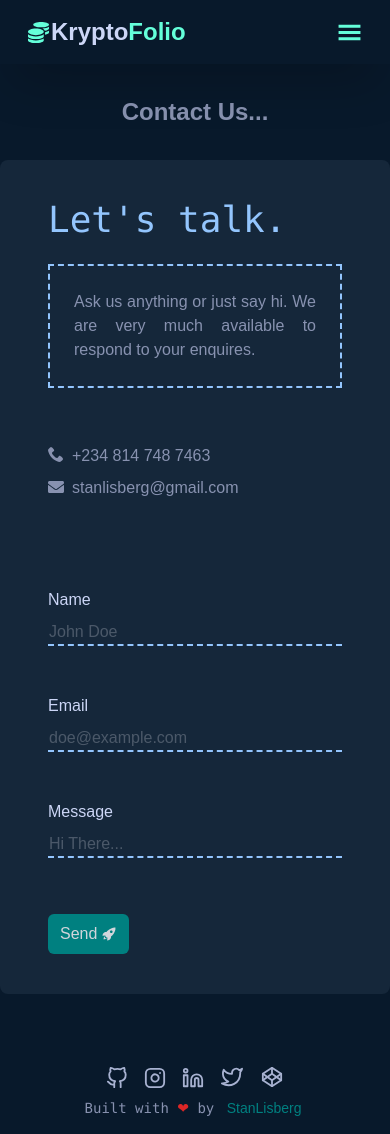
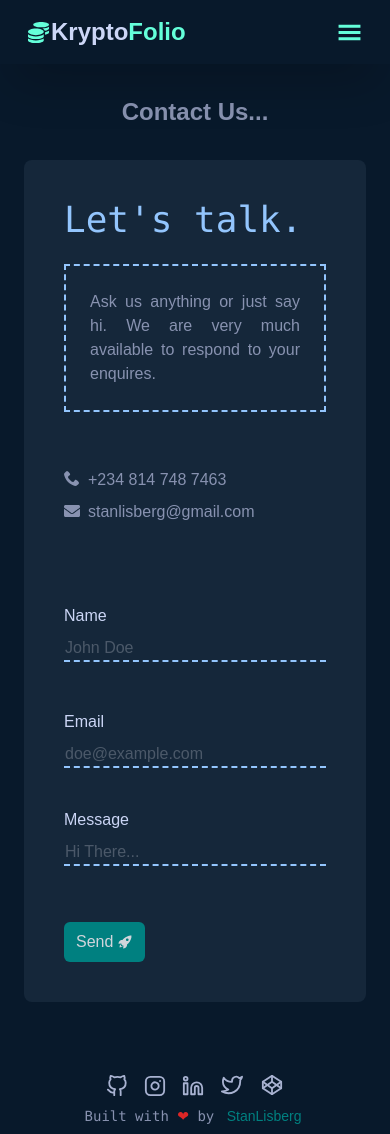
Before and after one commit to Stanlisberg/Kryptofolio, a React (Create React App) app: page /Contact in a window 390 px wide. Built offline with nearby package versions, Linux system fonts and the light colour scheme; no server answers.

Commit message:
Fix: adjustment to container width

```diff
--- a/src/components/TrendingCoins/Trending.jsx
+++ b/src/components/TrendingCoins/Trending.jsx
@@ -10,7 +10,7 @@ function Trending() {
   }, []);
 
   return (
-    <div className="trend-container my-10 mb-10 py-4  pb-10 mx-auto rounded-lg ">
+    <div className="trend-container my-10 mb-10 py-4  pb-10 mx-6 xl:mx-auto rounded-lg ">
       <h1 className=" py-4 pl-4 ml-1"
            style={{
               fontSize: "30px",
--- a/src/components/TrendingCoins/TrendingItem.jsx
+++ b/src/components/TrendingCoins/TrendingItem.jsx
@@ -2,9 +2,9 @@ function TrendingItem( {coin} ) {
 
   return (
     <div
-      className="rounded-2xl bg-gray flex justify-between p-4 hover:scale-95 ease-in duration-200"
+      className="rounded-2xl bg-gray flex justify-between p-4 hover:scale-95 ease-in duration-200 overflow-x-auto"
     >
-      <div className="flex justify-between w-full items-center">
+      <div className="flex justify-between w-full items-center  ">
         <div className="flex justify-between ">
           <img
             className="mr-4 rounded-full"
--- a/src/components/pages/About.jsx
+++ b/src/components/pages/About.jsx
@@ -16,15 +16,15 @@ function About() {
       <div className=" mt-24 text-center text-2xl font-bold  ">
         About Kryptofolio...
       </div>
-      <div className="py-10 px-8 mt-8 rounded-lg mx-auto max-w-[1200px] bg-[#15273a]">
+      <div className="py-10 px-8 mt-8 mx-6 rounded-lg xl:mx-auto max-w-[1200px] bg-[#15273a]">
         <div className="">
           <div className=" flex flex-col justify-center items-center lg:flex-row lg:justify-between">
             <div className="w-full lg:w-[50%]">
-              <div className="mx-2 text-justify font-mono text-2xl text-white-500 text-blue-300">
+              <div className="mx-0 text-justify font-mono text-2xl text-white-500 text-blue-300">
                 {" "}
                 Our Vision.
               </div>
-              <p className=" mx-2 my-6 text-justify font-md p-6 border-2 border-dashed border-blue-300">
+              <p className=" mx-0 my-6 text-justify font-md p-6 border-2 border-dashed border-blue-300">
                 Lorem ipsum dolor sit amet consectetur adipisicing elit. Sunt,
                 quia dolor tempora possimus fugiat enim eveniet, pariatur
                 aperiam reiciendis, ea nesciunt quos officia. Sed, et eius
@@ -33,20 +33,20 @@ function About() {
                 voluptatibus! Aliquam laboriosam laborum rerum quisquam in
               </p>
             </div>
-            <div className=" mx-2 flex items-center">
+            <div className=" mx-0 flex items-center">
               <WorldImage />
             </div>
           </div>
           <div className="flex flex-col-reverse justify-center items-center mt-20 lg:flex-row lg:justify-between">
-            <div className="mx-2 flex items-center">
+            <div className="mx-0 flex items-center">
               <WorkImage />
             </div>
             <div className="w-full lg:w-[50%]">
-              <div className="mx-2 text-end font-mono text-2xl text-white-500 text-blue-300">
+              <div className="mx-0 text-end font-mono text-2xl text-white-500 text-blue-300">
                 {" "}
                 Our Approach.
               </div>
-              <p className="mx-2 my-6 text-justify font-md p-6 border-2 border-dashed border-blue-300">
+              <p className="mx-0 my-6 text-justify font-md p-6 border-2 border-dashed border-blue-300">
                 Lorem ipsum dolor sit amet consectetur adipisicing elit. Sunt,
                 quia dolor tempora possimus fugiat enim eveniet, pariatur
                 aperiam reiciendis, ea nesciunt quos officia. Sed, et eius
@@ -58,13 +58,13 @@ function About() {
           </div>
         </div>
       </div>
-      <div className=" mt-8 max-w-[1200px] rounded-xl p-5 mx-auto flex flex-col-reverse lg:flex-row lg:justify-between justify-center items-center bg-[#040f207d] mb-8">
+      <div className=" mt-8 max-w-[1200px] rounded-xl p-5 mx-6 xl-mx-auto flex flex-col-reverse lg:flex-row lg:justify-between justify-center items-center bg-[#040f207d] mb-8">
         <div className="flex items-center">
           <p className="text-md font-mono">Sign up for our news Letter.</p>
         </div>
         <form onSubmit={submitForm}>
           <div className="flex rounded-lg">
-            <div className="bg-[#ccd6f6] rounded-lg rounded-r-none my-1 h-15 border-2">
+            <div className="bg-[#ccd6f6] rounded-lg rounded-r-none my-2 h-15 border-2">
               <input
                 ref={inputRef}
                 type="email"
@@ -74,7 +74,7 @@ function About() {
               />
             </div>
             <button
-              className="bg-[teal] text-gray-300 px-2  my-1 cursor-pointer rounded-r-md flex items-center hover:scale-90 ease-in-out duration-300"
+              className="bg-[teal] text-gray-300 px-2  my-2 cursor-pointer rounded-r-md flex items-center hover:scale-90 ease-in-out duration-300"
               type="submit"
             >
               Subscribe
--- a/src/components/pages/Contact.jsx
+++ b/src/components/pages/Contact.jsx
@@ -3,8 +3,10 @@ import { toast } from 'react-toastify'
 import { ImPhone } from 'react-icons/im'
 import { FaEnvelope } from 'react-icons/fa'
 import { IoIosRocket} from 'react-icons/io'
+import {useState, useEffect} from 'react';
 
 function Contact() {
+
 
   const nameRef = useRef();
   const emailRef = useRef();
@@ -17,12 +19,14 @@ function Contact() {
 
     e.preventDefault()
   }
+
   return (
-    <>
+
+     <>
       <div className=' mt-24 text-center text-2xl font-bold'>Contact Us...</div>
-      <div className="mt-8 py-10 md:py-20 rounded-lg mx-auto max-w-[1200px] bg-[#15273a] mb-8">
+      <div className="mt-8 py-10 mx-6 md:py-20 rounded-lg xl:mx-auto max-w-[1200px] bg-[#15273a] mb-8">
        <div className="flex mx-10 flex-col justify-center items-center lg:flex-row lg:justify-between">
-          <div className="w-full lg:w-[40%] items-center px-2 lg:px-0">
+          <div className="w-full lg:w-[40%] items-center px-0 lg:px-0">
             <div className=" lg:mx-0 text-justify font-mono text-4xl text-white-500 text-blue-300">
               {" "}
               Let's talk.
@@ -45,7 +49,7 @@ function Contact() {
           <form
             className="w-full mt-20 lg:w-[40%] lg:mt-0"
             onSubmit={submitForm}>
-            <div className='flex flex-col lg:flex-row lg:justify-between p-2'>
+            <div className='flex flex-col lg:flex-row lg:justify-between p-0'>
               <div className='flex flex-col lg:w-[45%]'>
                 <label htmlFor="Name" className='text-[#ccd6f6]'>Name</label>
                 <input
@@ -65,7 +69,7 @@ function Contact() {
                 className='bg-[#15273a] border-b-2 outline-none contact-input mt-2 border-dashed border-blue-300' ></input>
               </div>
             </div>
-            <div className='flex flex-col mt-10  mx-2'>
+            <div className='flex flex-col mt-10  mx-0'>
                 <label htmlFor="Name" className='text-[#ccd6f6]'>Message</label>
                 <input
                  type='text'
@@ -75,7 +79,7 @@ function Contact() {
                  className='bg-[#15273a] border-b-2 outline-none contact-input mt-2 border-dashed border-blue-300' ></input>
             </div>
             <button
-              className="bg-[teal] text-gray-300 py-2 px-3 mt-14 ml-2 cursor-pointer rounded-md flex items-center hover:scale-90 ease-in duration-300"
+              className="bg-[teal] text-gray-300 py-2 px-3 mt-14 ml-0 cursor-pointer rounded-md flex items-center hover:scale-90 ease-in duration-300"
               type='submit'>
               Send <IoIosRocket style={{marginLeft: '4px'}}/>
             </button>
--- a/src/components/pages/Market.jsx
+++ b/src/components/pages/Market.jsx
@@ -34,10 +34,10 @@ function Market() {
   return (
     <>
      <div className=' text-center mt-24 text-2xl font-bold'>Market Analysis...</div>
-      <div className="rounded-md mx-auto mt-8 py-0 px-3 max-w-[1200px] bg-[#15273a]">
+      <div className="rounded-md mx-6 xl:mx-auto mt-8 py-0 px-3 max-w-[1200px] bg-[#15273a]">
         <div className="flex flex-col-reverse md:flex-row justify-between mt-3 text-start pt-8 md:mt-2 md:pt-4 md:pb-6  md:text-right">
           <h1 className="mkt-heading text-3xl text-blue-300 font-bold my-2 py-2 ml-2">Market</h1>
-          <div>
+          <div className='mx-2'>
             <input
               className="mkt-input my-2 shadow-xl rounded-xl px-4 py-2 w-full"
               type="text"
```
